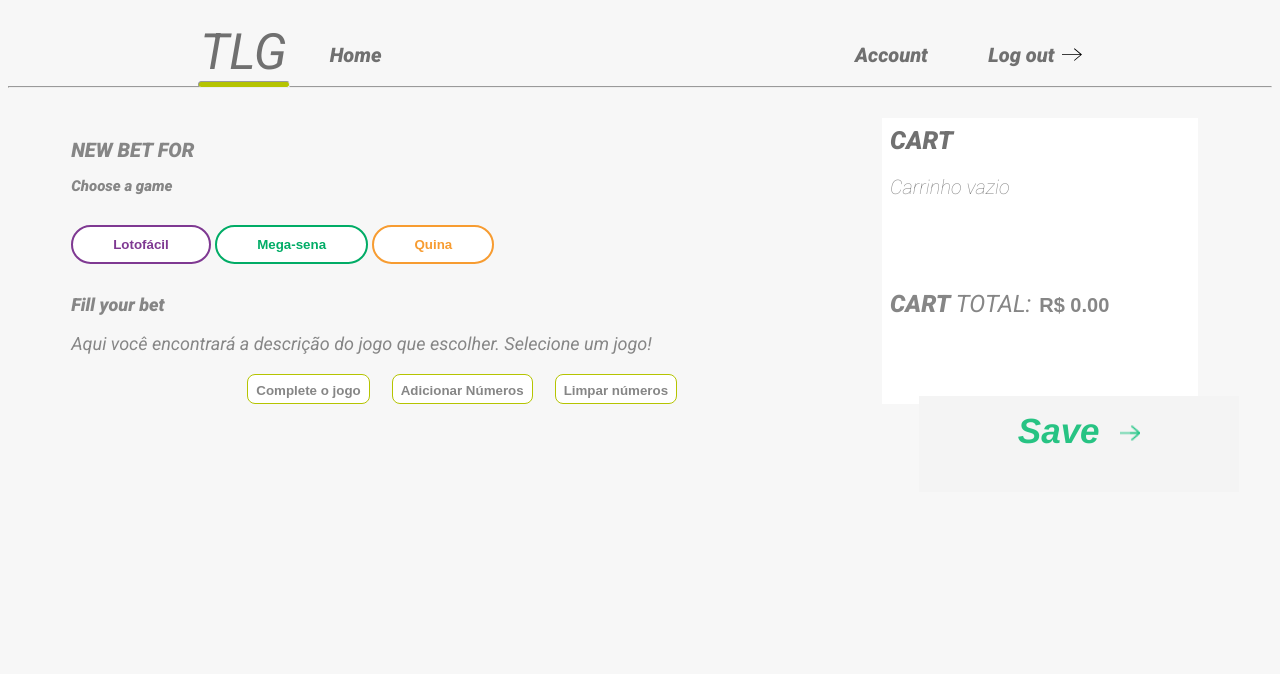
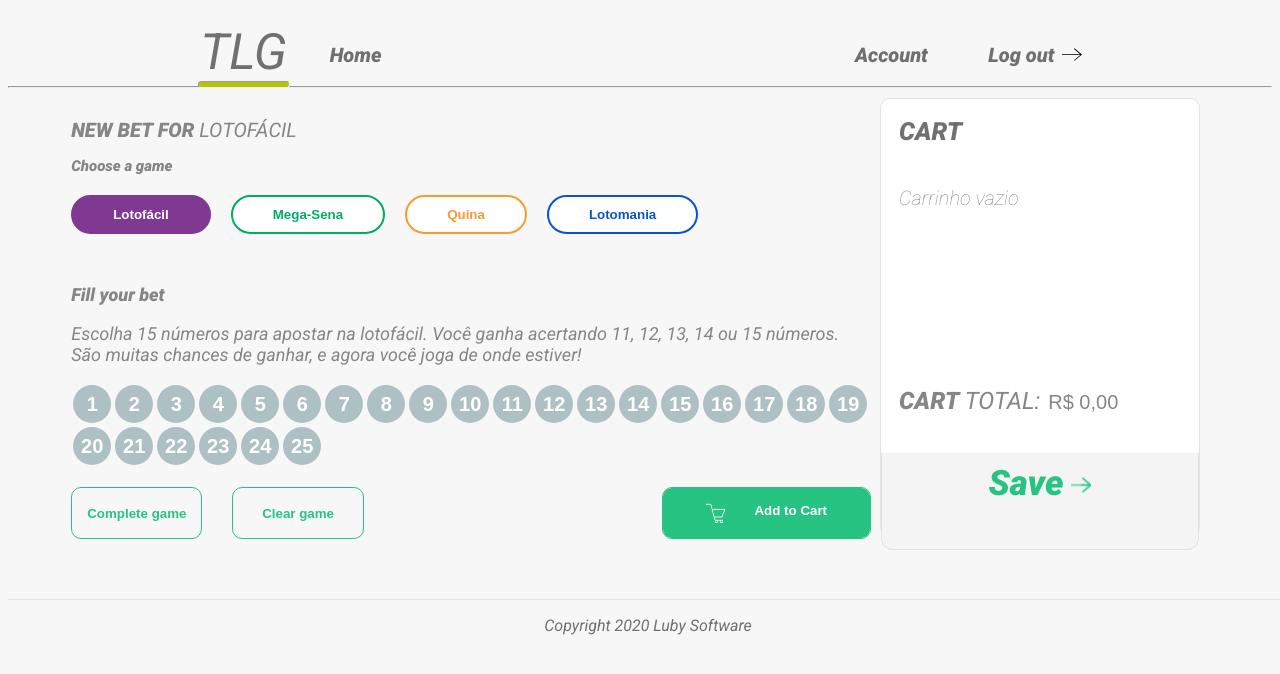
Before and after one commit to livia-siqueira/provafinaljs, a plain HTML site: page index.html in a window 1280 px wide. Drawn offline with Linux system fonts and the light colour scheme.

Commit message:
feat: add let/const and details of prototype

```diff
--- a/dates/games.json
+++ b/dates/games.json
@@ -24,6 +24,14 @@
         "price": 2,
         "max-number": 5,
         "color": "#F79C31"
+      },
+      {
+        "type": "Lotomania",
+        "description": "Escolha 5 números dos 80 disponíveis na quina. 5, 4, 3 ou 2 acertos. São seis sorteios semanais e seis chances de ganhar.",
+        "range": 50,
+        "price": 3.8,
+        "max-number": 20,
+        "color": "#0854CF"
       }
     ]
   }
--- a/index.html
+++ b/index.html
@@ -7,7 +7,8 @@
     <meta name="viewport" content="width=device-width, initial-scale=1.0">
     <link rel="preconnect" href="https://fonts.googleapis.com">
     <link rel="preconnect" href="https://fonts.gstatic.com" crossorigin>
-    <link href="https://fonts.googleapis.com/css2?family=Roboto:ital,wght@1,100;1,400;1,500;1,900&display=swap" rel="stylesheet">
+    <link href="https://fonts.googleapis.com/css2?family=Roboto:ital,wght@1,100;1,400;1,500;1,900&display=swap"
+        rel="stylesheet">
     <link href="./styles/global.css" rel="stylesheet" type="text/css">
     <link href="./styles/header.css" rel="stylesheet" type="text/css">
     <link href="./styles/main.css" rel="stylesheet" type="text/css">
@@ -40,9 +41,6 @@
                 <h2> <b>New bet </b> for <span id="nameGame"></span></h2>
                 <h3>Choose a game</h3>
                 <div id="buttons">
-                    <button type="button" data-js="button">Lotofácil</button>
-                    <button type="button" data-js="button">Mega-sena</button>
-                    <button type="button" data-js="button">Quina</button>
                 </div>
                 <div id="description">
                     <b>Fill your bet</b>
@@ -50,25 +48,38 @@
                 </div>
                 <div id="buttonsGame"></div>
                 <div id="completeGame">
-                    <button type="button" id="completeGameButton" data-js="completeGame">Complete o jogo</button>
-                    <button type="button" id="completeGameButton" class="addButton" data-js="addButtonGame">Adicionar
-                        Números </button>
-                    <button type="button" id="completeGameButton" class="clearButtons" data-js="clearButtons">Limpar
-                        números</button>
+                    <div id="completeAndClear">
+                        <button type="button" id="completeGameButton" data-js="completeGame">Complete game</button>
+                        <button type="button" id="completeGameButton" class="clearButtons" data-js="clearButtons">Clear
+                            game</button>
+                    </div>
+                    <div id="btclear">
+                        <button type="button" id="completeGameButton" class="addButton" data-js="addButtonGame"><img
+                                src="assets/carrinhoCompras.png">Add to
+                            Cart</button>
+                    </div>
                 </div>
             </div>
             <div id="cart">
                 <h1>Cart</h1>
-                <div id="areaCartBet"><p id="cartClean"> Carrinho vazio</p></div>
+                <div id="areaCartBet">
+                </div>
                 <div id="items">
-                    <span><strong>cart </strong> total: <input data-js="inputPrice" type="text" id="inputPrice" value="R$ 0.00"
-                        disabled></span>
+                    <span><strong>cart </strong> total: <input data-js="inputPrice" type="text" id="inputPrice"
+                            value="R$ 0,00" disabled></span>
+                </div>
+
+                <div id="elementFinal">
+                    <p id="value">Save<img src="./assets/next.png"></p>
+                    </footer>
                 </div>
             </div>
-            <p id="value">Save<img src="./assets/next.png"></p>
 
         </div>
     </div>
+    <footer>
+        <p>Copyright 2020 Luby Software</p>
+    </footer>
     </div>
     <script src="index.js"></script>
 </body>
--- a/index.js
+++ b/index.js
@@ -1,14 +1,16 @@
 (function (doc) {
     'use-scrict';
 
-    var divButton = doc.getElementById('buttonsGame');
-    var divCartBet = doc.getElementById('areaCartBet');
-    var inputPrice = doc.querySelector('[data-js="inputPrice"]');
-    var numbersBet = [];
-    var idItemsCart = 0;
-    var valuesBet = [];
-    var games = [];
-    var currentGame = {};
+    const divButton = doc.getElementById('buttonsGame');
+    const divButtonsTypeGame = doc.getElementById('buttons');
+    let divCartBet = doc.getElementById('areaCartBet');
+    let inputPrice = doc.querySelector('[data-js="inputPrice"]');
+    let numbersBet = [];
+    let idItemsCart = 0;
+    let valuesBet = [];
+    let games = [];
+    let currentGame = {};
+    let controlEventButton = false;
 
     function init() {
         initEvents();
@@ -16,53 +18,76 @@
 
     function initEvents() {
         consumingData();
-        startGame();
         completeGame();
         addNumbersCart();
+        CartClean();
     }
 
     function consumingData() {
-        var ajax = new XMLHttpRequest();
+        let ajax = new XMLHttpRequest();
         ajax.open('GET', './dates/games.json');
         ajax.send();
         ajax.addEventListener('readystatechange', function () {
             if (ajax.status === 200 && ajax.readyState === 4) {
-                var gameLogic = JSON.parse(ajax.responseText);
+                const gameLogic = JSON.parse(ajax.responseText);
                 games = gameLogic.types;
+                createButtonsTypeGame(games);
             }
         });
     }
 
+    function createButtonsTypeGame(games) {
+        for (let i = 0; i < games.length; i++) {
+            divButtonsTypeGame.insertAdjacentHTML('beforeend', `<button type="button" data-js="buttons" id="buttons" style="border: 2px solid ${games[i].color};background: white;color:${games[i].color};">${games[i].type}</button>`)
+        }
+        startGame();
+    }
+
     function startGame() {
-        var buttonsChoiceGame = doc.querySelectorAll("[data-js='button']");
-        Array.prototype.forEach.call(buttonsChoiceGame, function (button) {
+        const buttonGame = doc.querySelectorAll('[data-js="buttons"]');
+        Array.prototype.forEach.call(buttonGame, function (button) {
+            if (button.innerHTML === 'Lotofácil') {
+                button.style.backgroundColor = '#7f3992';
+                button.style.color = 'white';
+            }
             button.addEventListener('click', typeGame);
         });
+        initPage();
     }
 
     function typeGame() {
         divButton.innerHTML = '';
         numbersBet = [];
+        checkedButton(this);
         createGame(this.innerHTML);
     }
 
+    function checkedButton(button) {
+        const buttonGame = doc.querySelectorAll('[data-js="buttons"]');
+        button.style.backgroundColor = button.style.borderColor;
+        button.style.color = 'white';
+        Array.prototype.map.call(buttonGame, function (bt) {
+            if (bt !== button) {
+                bt.style.backgroundColor = 'white';
+                bt.style.color = bt.style.borderColor;
+            } else {
+                button.style.backgroundColor = button.style.borderColor;
+                button.style.color = 'white';
+            }
+        })
+    }
+
     function createGame(typeButton) {
-        if (typeButton === 'Lotofácil') {
-            currentGame = games[0];
-            return createButtons(currentGame);
-        };
-        if (typeButton === 'Mega-sena') {
-            currentGame = games[1];
-            return createButtons(currentGame);
-        }
-        if (typeButton === 'Quina') {
-            currentGame = games[2];
-            return createButtons(currentGame);
-        }
+        games.map(game => {
+            if (game.type === typeButton) {
+                currentGame = game;
+                return createButtons(currentGame);
+            }
+        });
     }
 
     function createButtons(game) {
-        for (var i = 1; i <= game.range; i++) {
+        for (let i = 1; i <= game.range; i++) {
             divButton.insertAdjacentHTML('beforeend', `<button data-js="numbers" class="btnNumbers">${i}</button>`);
         }
         fillGaps(game);
@@ -71,8 +96,8 @@
     }
 
     function fillGaps(game) {
-        var nameGame = doc.getElementById('nameGame');
-        var description = doc.getElementById('type-game');
+        const nameGame = doc.getElementById('nameGame');
+        const description = doc.getElementById('type-game');
         nameGame.innerHTML = '';
         description.innerHTML = '';
         nameGame.insertAdjacentHTML('beforeend', `${game.type}`);
@@ -81,17 +106,17 @@
 
 
     function completeGame() {
-        var buttonCompleteGame = doc.querySelector("[data-js='completeGame']");
+        const buttonCompleteGame = doc.querySelector("[data-js='completeGame']");
         buttonCompleteGame.addEventListener('click', function () {
             choiceNumbers(currentGame);
         });
     }
 
     function choiceNumbers(game) {
-        var buttons = doc.querySelectorAll("[data-js='numbers']");
+        const buttons = doc.querySelectorAll("[data-js='numbers']");
         if (buttons.length === 0) return alert("Selecione um jogo :)");
         while (numbersBet.length < game['max-number']) {
-            var randomNumber = Math.floor(Math.random() * game.range).toString();
+            let randomNumber = Math.floor(Math.random() * game.range).toString();
             (numbersBet.indexOf(randomNumber) === -1 && randomNumber !== '0') ?
                 numbersBet.push(randomNumber) : '';
         }
@@ -99,41 +124,58 @@
     }
 
     function selectedButtons(numbersBet) {
-        var buttons = doc.querySelectorAll("[data-js='numbers']");
-        Array.prototype.filter.call(buttons, function (button) {
-            var isSelected = numbersBet.some((item) => { return item === `${button.innerHTML}`; });
-            if (isSelected) button.click();
+        const buttons = doc.querySelectorAll("[data-js='numbers']");
+        Array.prototype.forEach.call(buttons, function (button) {
+            let isSelected = numbersBet.some((item) => { return item === `${button.innerHTML}`; });
+            if (isSelected) {
+                controlEventButton = true;
+                button.click();
+            }
         });
     }
 
-    function eventButtonsBet(game) {
-        var buttons = doc.querySelectorAll("[data-js='numbers']");
+    function eventButtonsBet() {
+        const buttons = doc.querySelectorAll("[data-js='numbers']");
         Array.prototype.forEach.call(buttons, function (button) {
-            button.style.backgroundColor = '#adc0c4';
-            button.addEventListener('click', function () {
-                button.style.backgroundColor = game['color'];
-                if (numbersBet.indexOf(button.innerHTML) === -1) numbersBet.push(button.innerHTML);
-            });
+            button.addEventListener('click', isClicked);
         });
     }
 
-    function cartClean() {
-        var idCartClean = doc.getElementById('cartClean');
-        if (divCartBet.childElementCount > 0)
-            return idCartClean.setAttribute('class', 'clean');
+    function isClicked() {
+        if (numbersBet.indexOf(this.innerHTML) === -1) {
+            if (controlEventButton !== true && numbersBet.length === currentGame['max-number']) return alert(`No ${currentGame.type} são necessários apenas ${currentGame['max-number']} números!`);
+        }
+        if (controlEventButton === true || numbersBet.indexOf(this.innerHTML) === -1) {
+            if (numbersBet.indexOf(this.innerHTML) === -1) numbersBet.push(this.innerHTML);
+            this.style.backgroundColor = currentGame.color;
+            controlEventButton = false;
+        }
+        else {
+            this.style.backgroundColor = '#adc0c4';
+            numbersBet.splice(numbersBet.indexOf(this.innerHTML), 1);
+            controlEventButton = false;
+        }
+    }
+
+    function CartClean() {
+        const cartClean = doc.getElementById('cartClean');
+        if (divCartBet.childElementCount === 0) {
+            return divCartBet.insertAdjacentHTML('beforeend', '<p class="cartClean" id="cartClean">Carrinho vazio</p>');
+        }
+        return cartClean.classList.add('clean');
     }
 
     function saveNumbers(numbersBet) {
-        var divBet = doc.createElement('div');
+        const divBet = doc.createElement('div');
         ascendingOrderArray(numbersBet);
-        cartClean();
+        CartClean();
         idItemsCart++;
         divBet.className = 'Resumogame';
         divBet.setAttribute('data-id', `${idItemsCart}`)
         divBet.insertAdjacentHTML('beforeend', `<button data-js="removeBet" class="btRemove" id=${idItemsCart}><img src='./assets/lixo.png'></button>`);
         divBet.insertAdjacentHTML('beforeend', `<div class="numbersItem" style="border-left: 5px solid ${currentGame.color}">
-        <div class="numbers">${numbersBet.join(',')}</div>
-        <div class="game" data-js="game" id="${currentGame.type}"><p style="color:${currentGame.color}"">${currentGame.type}</p><p>R$${(currentGame.price).toFixed(2)}</p>
+        <div class="numbers"><span>${numbersBet.join(', ')}</span></div>
+        <div class="game" data-js="game" id="${currentGame.type}"><p style="color:${currentGame.color}"">${currentGame.type}</p><p>R$${(currentGame.price).toFixed(2).replace(/\./, ',')}</p>
         </div></div>`);
         divCartBet.appendChild(divBet);
         valuesBet.push(currentGame.price);
@@ -149,29 +191,29 @@
     }
 
     function changeInput(values) {
-        var value = values.reduce((act, at) => {
+        let value = values.reduce((act, at) => {
             return ((act) + (at))
         });
         inputPrice.value = 'R$ ' + value.toFixed(2).replace(/\./, ',');
     }
 
     function eventClear() {
-        var button = doc.querySelector('[data-js="clearButtons"]');
+        const button = doc.querySelector('[data-js="clearButtons"]');
         button.addEventListener('click', clearButton);
     }
 
     function addNumbersCart() {
-        var buttonSave = doc.querySelector('[data-js="addButtonGame"]');
+        const buttonSave = doc.querySelector('[data-js="addButtonGame"]');
         buttonSave.addEventListener('click', function () {
             if (numbersBet.length === 0)
                 return alert("Não há números selecionados");
             (numbersBet.length === currentGame['max-number']) ? saveNumbers(numbersBet, currentGame) : alert(`Selecione ${currentGame['max-number']} números para apostar na ${currentGame.type}`);
+        });
 
-        })
     }
 
     function clearButton() {
-        var buttons = doc.querySelectorAll('[data-js="numbers"]');
+        const buttons = doc.querySelectorAll('[data-js="numbers"]');
         Array.prototype.forEach.call(buttons, function (button) {
             button.style.backgroundColor = '#adc0c4';
             numbersBet = [];
@@ -179,25 +221,40 @@
     }
 
     function eventButtonRemove() {
-        var button = doc.querySelectorAll('[data-js="removeBet"]');
+        const button = doc.querySelectorAll('[data-js="removeBet"]');
         Array.prototype.forEach.call(button, function (button) {
             button.addEventListener('click', removeBet);
-        })
+        });
     }
 
     function removeBet() {
-        var resumo = doc.querySelector(`[data-id="${this['id']}"]`);
-        var priceBet = resumo.lastElementChild.lastElementChild.children[1].innerHTML;
+        let resumo = doc.querySelector(`[data-id="${this['id']}"]`);
+        let priceBet = resumo.lastElementChild.lastElementChild.children[1].innerHTML;
         idItemsCart--;
         valueBetTotal(priceBet);
         resumo.parentNode.removeChild(resumo);
+        updateCar();
+    }
+
+    function updateCar() {
+        const isBet = doc.getElementsByClassName('Resumogame');
+        if (isBet.length === 0) {
+            const element = doc.getElementById('cartClean');
+            element.removeAttribute('class', 'clean');
+            element.setAttribute('class', 'cartClean');
+        };
     }
 
     function valueBetTotal(stringPrice) {
-        var regexNumber = /\d+\.\d+/g;
+        let regexNumber = /\d+\.\d+/g;
         valuesBet.splice(valuesBet.indexOf(`${parseFloat(stringPrice.match(regexNumber))}`), 1);
-        var newValue = parseFloat(inputPrice.value.replace(/\,/, '.').match(regexNumber)) - parseFloat(stringPrice.match(regexNumber));
+        let newValue = parseFloat(inputPrice.value.replace(/\,/, '.').match(regexNumber)) - parseFloat(stringPrice.replace(',', '.').match(/\d+\.\d+/g));
         inputPrice.value = newValue.toFixed(2).replace(/\./, ',');
     }
+
+    function initPage() {
+        createGame('Lotofácil');
+    }
+
     init();
 })(document);
--- a/styles/global.css
+++ b/styles/global.css
@@ -11,4 +11,6 @@
 body{
     background-color: var(--background);
     font-family: 'Roboto', sans-serif;
+    overflow-x: hidden;
+    box-sizing: border-box;
 }
--- a/styles/main.css
+++ b/styles/main.css
@@ -1,8 +1,11 @@
 #cart {
   background-color: var(--white);
   width: 300px;
-  max-height: 1000px;
-  padding: 8px;
+  max-height: 400px;
+  padding: 18px;
+  padding-right: 0;
+  border: 1px solid #e2e2e2;
+  border-radius: 10px;
 }
 
 #cart h1 {
@@ -16,7 +19,7 @@
   opacity: 1;
 }
 
-#cartClean{
+.cartClean {
   color: var(--letters);
   font-size: 20px;
   font-style: italic;
@@ -26,8 +29,9 @@
 
 .Resumogame {
   display: flex;
-  margin-top: 10px;
+  margin-top: 25px;
   height: 80px;
+  margin-left: -5px;
 }
 
 .btnNumbers {
@@ -38,15 +42,17 @@
   width: 38px;
   color: var(--white);
   height: 38px;
-  background: var(--btNumber) 0% 0% no-repeat padding-box;
+  background-color:#adc0c4;
   border-radius: 280px;
   opacity: 1;
 }
 
 .numbersItem {
-  padding-left: 8px;
-  margin-left: 14px;
+  padding-left: 4px;
+  padding-right: 20px;
+  margin-left: 10px;
   border-radius: 3px;
+  height: 100px;
 }
 
 .numbers {
@@ -54,9 +60,18 @@
   color: var(--letters);
   opacity: 1;
   font-size: 15px;
-  font-weight: 500;
+  font-weight: 400;
   font-style: italic;
+  margin-top: 12px;
+  width: 200px;
 }
+
+.numbers span{
+  margin: 0;
+  padding: 0;
+  display: inline-block;
+}
+
 #text {
   font-size: 18px;
   font-weight: 400;
@@ -95,7 +110,7 @@
 }
 #description {
   color: var(--letters);
-  margin-top: 20px;
+  margin-top: -10px;
 }
 #buttonsGame {
   width: 800px;
@@ -106,7 +121,7 @@
   justify-content: space-around;
   justify-items: center;
   width: 90%;
-  margin: 30px auto;
+  margin: 10px auto;
   font-size: 17px;
 }
 
@@ -121,55 +136,25 @@ button {
 #inputPrice {
   border: none;
   background-color: transparent;
-  width: 80px;
+  width: 100px;
   height: 30px;
   text-align: left;
   letter-spacing: 0px;
   color: var(--letters);
   text-transform: uppercase;
   font-size: 20px;
-  font-weight: bold;
 }
 
 #buttons {
-  margin-top: 30px;
+  margin-top: 10px;
   margin-bottom: 30px;
+  border-radius: 100px;
+  opacity: 1;
+  margin-left: 20px;
 }
 
-#buttons button:nth-child(1) {
-  background: var(--white) 0% 0% no-repeat padding-box;
-  border: 2px solid var(--lotofacil);
-  color: var(--lotofacil);
-  border-radius: 100px;
-  opacity: 1;
-}
-
-#buttons button:nth-child(1):hover {
-  background: var(--lotofacil) 0% 0% no-repeat padding-box;
-  color: var(--white);
-}
-#buttons button:nth-child(2):hover {
-  background: var(--megasena) 0% 0% no-repeat padding-box;
-  color: var(--white);
-}
-#buttons button:nth-child(3):hover {
-  background: var(--quina) 0% 0% no-repeat padding-box;
-  color: var(--white);
-}
-
-#buttons button:nth-child(2) {
-  background: var(--white) 0% 0% no-repeat padding-box;
-  border: 2px solid var(--megasena);
-  border-radius: 100px;
-  opacity: 1;
-  color: var(--megasena);
-}
-#buttons button:nth-child(3) {
-  background: var(--white) 0% 0% no-repeat padding-box;
-  border: 2px solid var(--quina);
-  border-radius: 100px;
-  opacity: 1;
-  color: var(--quina);
+#buttons:nth-child(1) {
+  margin-left: -20px;
 }
 
 #items {
@@ -184,31 +169,51 @@ button {
 }
 #completeGame {
   display: flex;
-  justify-content: center;
+  justify-content: space-between;
   margin-top: 20px;
+  width: 100%;
+  margin-bottom: 20px;
 }
 #completeGameButton {
-  border: #b5c401 1px solid;
-  color: var(--letters);
-  background-color: #ffffff;
-  max-width: 180px;
-  margin-right: 20px;
-  height: 30px;
-  margin-left: 2px;
-  padding: 8px;
-  border-radius: 8px;
+  background-color: transparent;
+  border: 1px solid #27c383;
+  border-radius: 10px;
+  max-width: 209px;
+  height: 52px;
+  color: #27c383;
+  opacity: 1;
+  padding: 15px;
 }
 
 #completeGameButton.addButton {
-  display: block;
-  max-width: 300px;
+  display: flex;
+  justify-content: space-evenly;
+  justify-items: center;
+  background: #27c383 0% 0% no-repeat padding-box;
+  border: 1px solid #27c383;
+  border-radius: 10px;
+  opacity: 1;
+  color: var(--white);
+  width: 209px;
+  height: 52px;
+}
+
+#completeGameButton.addButton img {
+  margin: 0;
+  padding: 0;
+  width: 20px;
+  height: 20px;
 }
 
 #nameGame {
   font-weight: normal;
 }
 #areaCartBet {
+  overflow-x: hidden;
+  overflow-y: auto;
+  height: 200px;
   margin-top: 20px;
+  display: block;
 }
 .btRemove {
   padding: 0;
@@ -222,20 +227,35 @@ button {
   width: 20px;
   height: 20px;
 }
-
-#value {
+#completeAndClear {
+  display: grid;
+  grid-template-columns: 1fr 1fr;
+  gap: 30px;
+}
+#elementFinal{
   background-color: #f4f4f4;
-  width: 320px;
+  width: 316px;
   height: 96px;
-  margin-right: -1215px;
-  margin-top: -8px;
+  border: 1px solid #e2e2e2;
+  border-top: 0;
+  border-radius: 0 0 12px 12px;
   text-align: center;
-  font: italic normal bold 35px/70px Helvetica Neue;
-  letter-spacing: 0px;
   color: #27c383;
   opacity: 1;
+  position: relative;
+  margin-left: -18px;
+  font-size: 35px;
+  font-weight: bold;
 }
-
-#value img{
-  margin-left: 20px;
+footer {
+  position: absolute;
+  width: 100%;
+  margin-top: 30px;
+  border-top: 1px solid #e2e2e2;
+  text-align: center;
 }
+footer p {
+  text-align: center;
+  color: #707070;
+  opacity: 1;
+}
```
Also changed, not shown: assets/carrinhoCompras.png (added).
